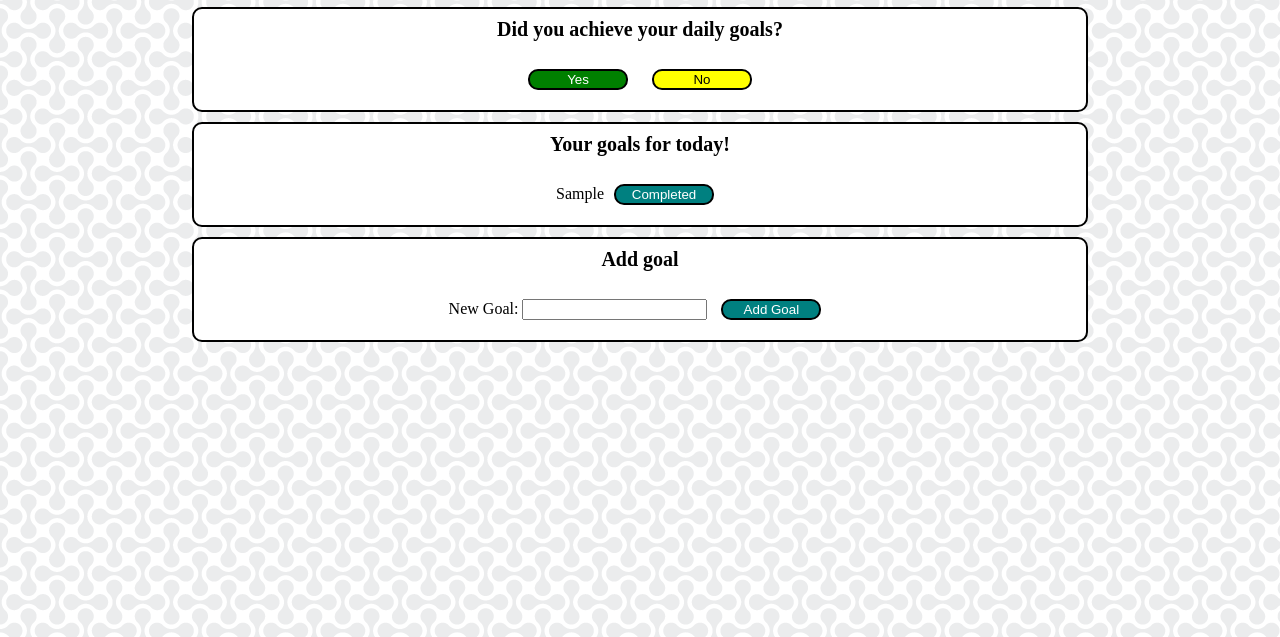
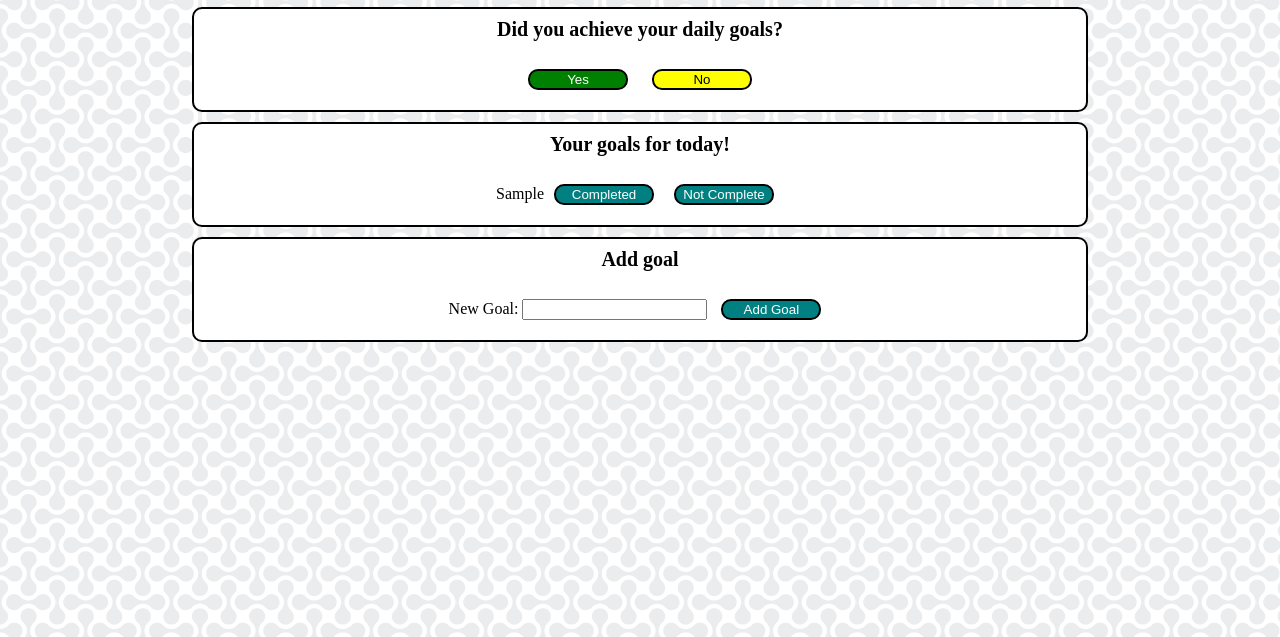
Before and after one commit to pitekcharles/goallist, a website: page index.html in a window 1280 px wide. Both pictures are taken after typing "Sample" into the empty fields and a click on the button "Add Goal". Shown: the part 163-800 px from the top of the page. Drawn offline with nearby package versions, Linux system fonts and the light colour scheme.

Commit message:
changed the html so that the add button adds to an ordered list and changed the js to add everything in a li

```diff
--- a/index.html
+++ b/index.html
@@ -26,8 +26,11 @@
             <button type="button" id="yesButton">Yes</button>
             <button type="button" id="noButton">No</button>
         </section>
-        <section class="goalList" id="goalList">
+        <section class="goalList">
             <h2>Your goals for today!</h2>
+            <ol id="goalList">
+
+            </ol>
         </section>
         <section class="addGoal">
             <h2>Add goal</h2>
--- a/resources/js/main.js
+++ b/resources/js/main.js
@@ -1,3 +1,6 @@
+// counters and the such
+var idCounter = 0;
+
 // function to replace goalachieved and goal failed
 function goalStatus (status) {
     var goalReached = document.getElementById("goalReached")
@@ -44,13 +47,19 @@ function addGoal () {
     var newGoal = $("#newGoal").val();
     var test = document.getElementById("newGoal");
     test.value = "";
+    var li = document.createElement("li");
+    li.setAttribute("id", idCounter);
+    idCounter +=1;
     var goal = document.createElement("p");
     goal.setAttribute("id", newGoal);
     goal.innerText = newGoal;
     var goalList = document.getElementById("goalList");
     var completedButton = createButton("completedButton", "Completed");
-    goalList.appendChild(goal);
-    goalList.appendChild(completedButton);
+    var notCompleteButton = createButton("notCompleteButton", "Not Complete");
+    li.appendChild(goal);
+    li.appendChild(completedButton);
+    li.appendChild(notCompleteButton);
+    goalList.appendChild(li);
 }
 
 $(document).on("click", "#resetButton", function(){
```
